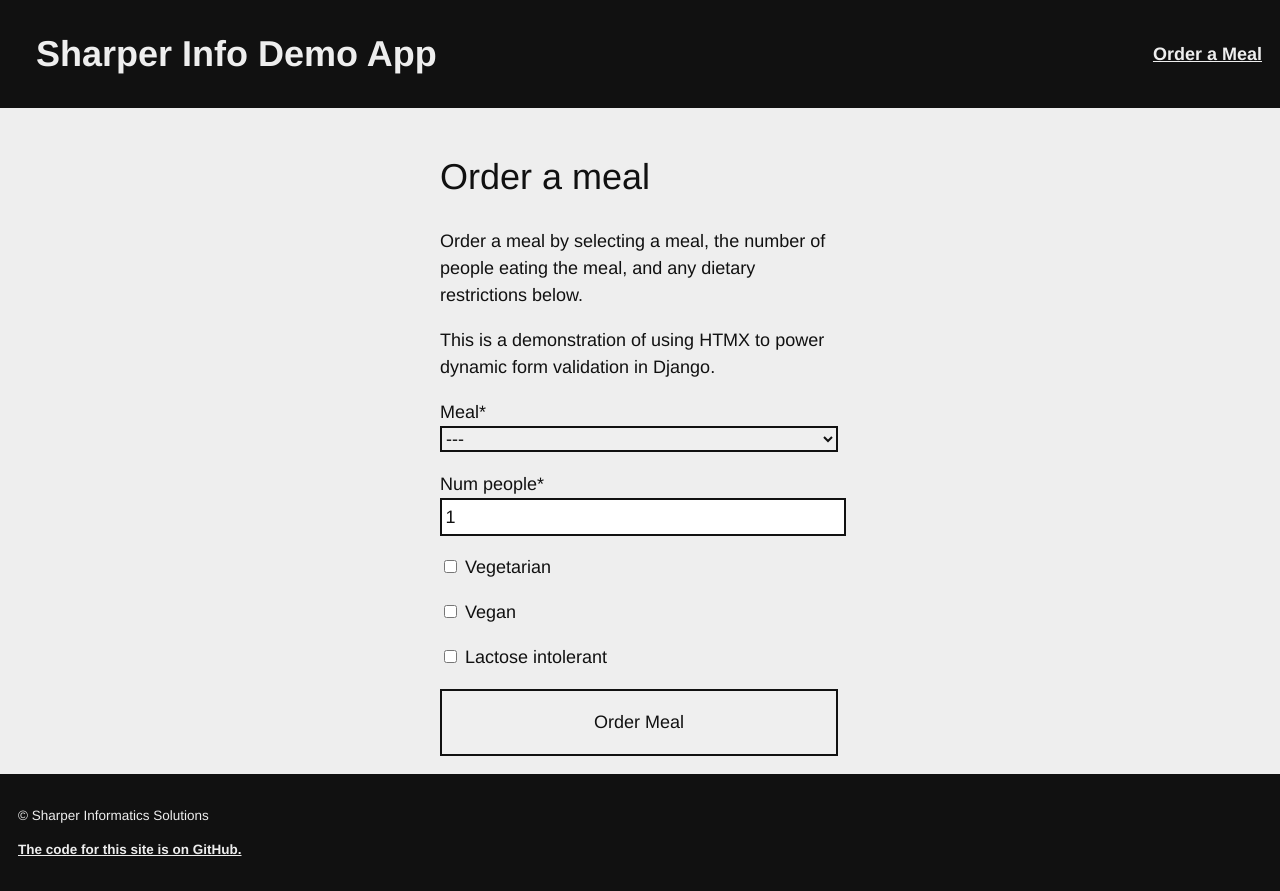
After one commit to SharperInfo/blog-demo-django-app, a Django app: page /order-meal/ in a window 1280 px wide. The commit adds this page. Run offline with Django 3.2, Linux system fonts and the light colour scheme; style sheets or scripts are compiled from the project's sources; some libraries are stand-ins or nearby versions.

Commit message:
Basic form

```diff
--- /dev/null
+++ b/blog_demo_django_app/forms.py
@@ -0,0 +1,101 @@
+"""Forms"""
+
+from dataclasses import dataclass
+
+from django import forms
+from django.core.exceptions import ValidationError
+
+
+@dataclass
+class Meal:
+    """Meal"""
+
+    key: str
+    name: str
+    people_served: int = 1
+    contains_meat: bool = False
+    contains_dairy: bool = False
+    contains_other_animal_products: bool = False
+
+
+MEALS = [
+    Meal("whole-chicken", "Whole Chicken", 4, contains_meat=True),
+    Meal("half-chicken", "Half Chicken", 2, contains_meat=True),
+    Meal("roast-cauliflower", "Roast Cauliflower", 2),
+    Meal("large-veg-pizza", "Large Vegetarian Pizza", 3, contains_dairy=True),
+    Meal(
+        "large-meat-pizza",
+        "Large Pepperoni Pizza",
+        3,
+        contains_meat=True,
+        contains_dairy=True,
+    ),
+    Meal("small-veg-pizza", "Small Vegetarian Pizza", 1, contains_dairy=True),
+    Meal(
+        "small-meat-pizza",
+        "Small Pepperoni Pizza",
+        1,
+        contains_meat=True,
+        contains_dairy=True,
+    ),
+    Meal("greek-salad", "Greek Salad", 1, contains_dairy=True),
+    Meal("scrambled-eggs", "Scrambled Eggs", 2, contains_other_animal_products=True),
+    Meal("garden-salad", "Garden Salad"),
+    Meal("tomato-soup", "Tomato Soup"),
+]
+
+
+class OrderMealForm(forms.Form):
+    """Order meal form."""
+
+    meal = forms.ChoiceField(
+        choices=[(None, "---")]
+        + [(meal.key, f"{meal.name} (serves {meal.people_served})") for meal in MEALS]
+    )
+    num_people = forms.IntegerField(min_value=1, max_value=6, initial=1)
+    vegetarian = forms.BooleanField(required=False)
+    vegan = forms.BooleanField(required=False)
+    lactose_intolerant = forms.BooleanField(required=False)
+
+    def clean(self):
+        """Validate a meal order."""
+
+        super().clean()
+
+        meals_by_key = {meal.key: meal for meal in MEALS}
+        meal = meals_by_key[self.cleaned_data["meal"]]
+
+        if self.cleaned_data["vegetarian"] and meal.contains_meat:
+            self.add_error(
+                "meal",
+                ValidationError(
+                    "Meal not suitable for vegetarians.", code="vegetarian"
+                ),
+            )
+
+        if self.cleaned_data["lactose_intolerant"] and meal.contains_dairy:
+            self.add_error(
+                "meal",
+                ValidationError(
+                    "Meal not suitable for lactose intolerant people.",
+                    code="lactose_intolerant",
+                ),
+            )
+
+        if (
+            self.cleaned_data["vegan"]
+            and meal.contains_meat
+            or meal.contains_dairy
+            or meal.contains_other_animal_products
+        ):
+            self.add_error(
+                "meal", ValidationError("Meal not suitable for vegans.", code="vegan")
+            )
+
+        if self.cleaned_data["num_people"] % meal.people_served:
+            self.add_error(
+                "num_people",
+                ValidationError(
+                    "Invalid number of people for the selected meal.", code="num_people"
+                ),
+            )
--- a/blog_demo_django_app/settings.py
+++ b/blog_demo_django_app/settings.py
@@ -59,7 +59,6 @@ ENFORCE_HOST = os.environ.get("CANONICAL_HOST")
 
 
 # Application definition
-
 INSTALLED_APPS = [
     "django.contrib.admin",
     "django.contrib.auth",
@@ -67,6 +66,7 @@ INSTALLED_APPS = [
     "django.contrib.sessions",
     "django.contrib.messages",
     "django.contrib.staticfiles",
+    "crispy_forms",
     "debug_toolbar",
     "blog_demo_django_app",
 ]
--- a/blog_demo_django_app/static/scss/_base.scss
+++ b/blog_demo_django_app/static/scss/_base.scss
@@ -23,6 +23,8 @@ body {
 
   > main {
     flex-grow: 1;
+    margin: 0 auto;
     padding: $padding;
+    width: 400px;
   }
 }
--- a/blog_demo_django_app/static/scss/_typography.scss
+++ b/blog_demo_django_app/static/scss/_typography.scss
@@ -2,15 +2,18 @@
 
 $regular: helvetica, arial, sans-serif;
 
-$size: 16px;
-$line-height: $size * 1.375;
+$size: 18px;
+$line-height: $size * 1.5;
 
 $normal-weight: 400;
 $medium-weight: 500;
 $bold-weight: 700;
 
 html,
-body {
+body,
+input,
+button,
+select {
   color: colors.$black;
   font-family: $regular;
   font-size: $size;
@@ -28,8 +31,8 @@ h1 {
   line-height: $h1-line-height;
 }
 
-$h2-size: $size * 1.625;
-$h2-line-height: $line-height * 1.625;
+$h2-size: $size * 1.5;
+$h2-line-height: $line-height * 1.5;
 $h2-weight: $normal-weight;
 
 h2,
@@ -39,8 +42,8 @@ table caption {
   line-height: $h2-line-height;
 }
 
-$h3-size: $size * 1.125;
-$h3-line-height: $line-height * 1.125;
+$h3-size: $size * 1.25;
+$h3-line-height: $line-height * 1.25;
 $h3-weight: $medium-weight;
 
 h3 {
@@ -49,8 +52,8 @@ h3 {
   line-height: $h3-line-height;
 }
 
-$small-size: $size * 0.875;
-$small-line-height: $line-height * 0.875;
+$small-size: $size * 0.75;
+$small-line-height: $line-height * 0.75;
 
 small,
 footer,
--- a/blog_demo_django_app/static/scss/bundle.scss
+++ b/blog_demo_django_app/static/scss/bundle.scss
@@ -1,3 +1,4 @@
+@use "components/crispy-forms";
 @use "components/header";
 @use "components/messages";
 @use "components/footer";
--- /dev/null
+++ b/blog_demo_django_app/static/scss/components/_crispy-forms.scss
@@ -0,0 +1,39 @@
+@use "../typography";
+@use "../colors";
+
+$border-width: 2px;
+
+.control-group {
+  margin: typography.$size 0;
+}
+
+.help-block {
+  color: colors.$red;
+  margin-top: 0.2em;
+}
+
+select,
+input,
+button {
+  border: $border-width solid colors.$black;
+  width: calc(100% - #{$border-width});
+}
+
+input {
+  $padding: typography.$size * 0.2;
+
+  padding: $padding;
+  width: calc(100% - #{$padding * 2 - $border-width});
+}
+
+.checkboxinput {
+  width: auto;
+}
+
+label {
+  display: block;
+}
+
+button {
+  padding: typography.$size;
+}
--- a/blog_demo_django_app/static/scss/components/_header.scss
+++ b/blog_demo_django_app/static/scss/components/_header.scss
@@ -16,13 +16,16 @@ header {
   img {
     height: 100%;
   }
+}
 
-  h1 {
-    flex-grow: 1;
-    font-size: typography.$size * 2;
-    line-height: typography.$size * 2;
-    margin: 0;
-    padding: ($height - (typography.$size * 2)) / 2;
+.header-name {
+  flex-grow: 1;
+  font-size: typography.$size * 2;
+  line-height: typography.$size * 2;
+  margin: 0;
+  padding: ($height - (typography.$size * 2)) / 2;
+  a {
+    text-decoration: none;
   }
 }
 
--- a/blog_demo_django_app/templates/blog_demo_django_app/_footer.html
+++ b/blog_demo_django_app/templates/blog_demo_django_app/_footer.html
@@ -1,3 +1,4 @@
 <footer>
-  <p><small>&copy; BlogDemoDjangoApp</small></p>
+  <p>&copy; Sharper Informatics Solutions</p>
+  <p><a href="https://github.com/SharperInfo/blog-demo-django-app">The code for this site is on GitHub.</a></p>
 </footer>
--- a/blog_demo_django_app/templates/blog_demo_django_app/_header.html
+++ b/blog_demo_django_app/templates/blog_demo_django_app/_header.html
@@ -1,8 +1,8 @@
 <header>
-  <h1>BlogDemoDjangoApp</h1>
+  <h1 class="header-name"><a href="{% url 'home'%}">Sharper Info Demo App</a></h1>
   <nav>
     <ul class="header-nav-list">
-      <li><a href="{% url 'home'%}">Home</a></li>
+      <li><a href="{% url 'order-meal'%}">Order a Meal</a></li>
     </ul>
   </nav>
 </header>
--- /dev/null
+++ b/blog_demo_django_app/templates/blog_demo_django_app/order-meal.html
@@ -0,0 +1,18 @@
+{% extends 'base.html' %}
+
+{% load crispy_forms_tags %}
+
+{% block content %}
+
+<h1>Order a meal</h1>
+<p>Order a meal by selecting a meal, the number of people eating the meal, and any
+  dietary restrictions below.</p>
+<p>This is a demonstration of using HTMX to power dynamic form validation in Django.</p>
+
+<form method="post">
+  {% csrf_token %}
+  {{ form|crispy }}
+  <button>Order Meal</button>
+</form>
+
+{% endblock %}
--- a/blog_demo_django_app/urls.py
+++ b/blog_demo_django_app/urls.py
@@ -1,22 +1,17 @@
 """URLs."""
 
 from django.conf import settings
-from django.contrib import admin
 from django.urls import include, path
 
 from blog_demo_django_app import views
 
 urlpatterns = [
-    path("in-case-of-emergency/", admin.site.urls),
-    path("", views.Home.as_view(), name="home"),
+    path("order-meal/", views.OrderMealView.as_view(), name="order-meal"),
+    path("", views.HomeView.as_view(), name="home"),
 ]
 
 
 if settings.DEBUG:
     import debug_toolbar
 
-    urlpatterns = [
-        path("__debug__/", include(debug_toolbar.urls)),
-        # For django versions before 2.0:
-        # url(r'^__debug__/', include(debug_toolbar.urls)),
-    ] + urlpatterns
+    urlpatterns = [path("__debug__/", include(debug_toolbar.urls))] + urlpatterns
--- a/blog_demo_django_app/views.py
+++ b/blog_demo_django_app/views.py
@@ -1,7 +1,14 @@
 """Views"""
 
-from django.views.generic import TemplateView
+from django.views.generic import FormView, RedirectView
+
+from blog_demo_django_app import forms
 
 
-class Home(TemplateView):
-    template_name = "blog_demo_django_app/home.html"
+class HomeView(RedirectView):
+    url = "order-meal"
+
+
+class OrderMealView(FormView):
+    template_name = "blog_demo_django_app/order-meal.html"
+    form_class = forms.OrderMealForm
--- a/requirements.txt
+++ b/requirements.txt
@@ -13,6 +13,8 @@ certifi==2020.12.5
 cffi==1.14.5
     # via argon2-cffi
 dj-database-url==0.5.0
+    # via -r requirements.in
+django-crispy-forms==1.11.2
     # via -r requirements.in
 django-csp==3.7
     # via -r requirements.in
```
Also changed, not shown: blog_demo_django_app/tests/test_order_meal_form.py (added, +120 -0 lines), 1 other file.
